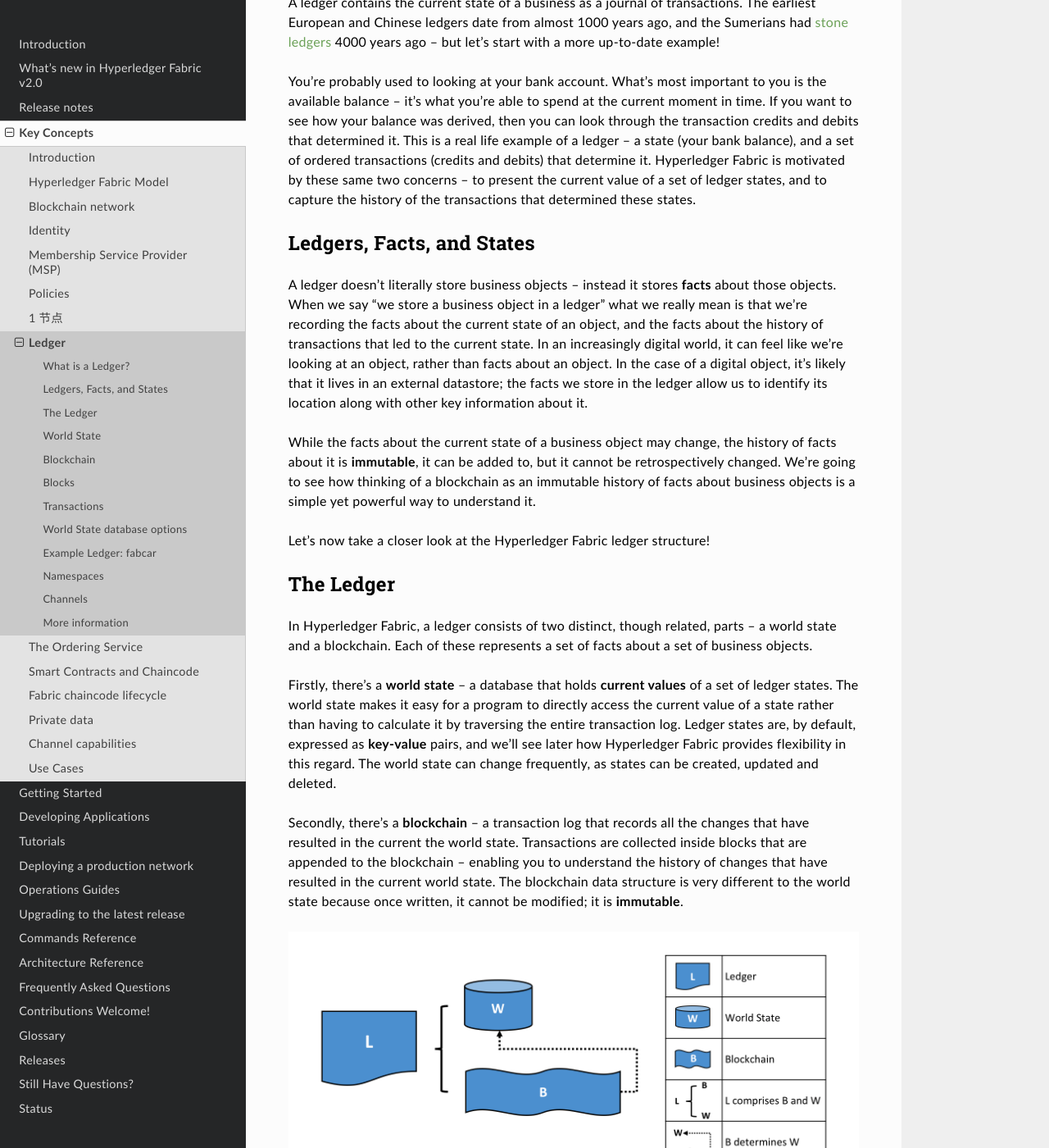
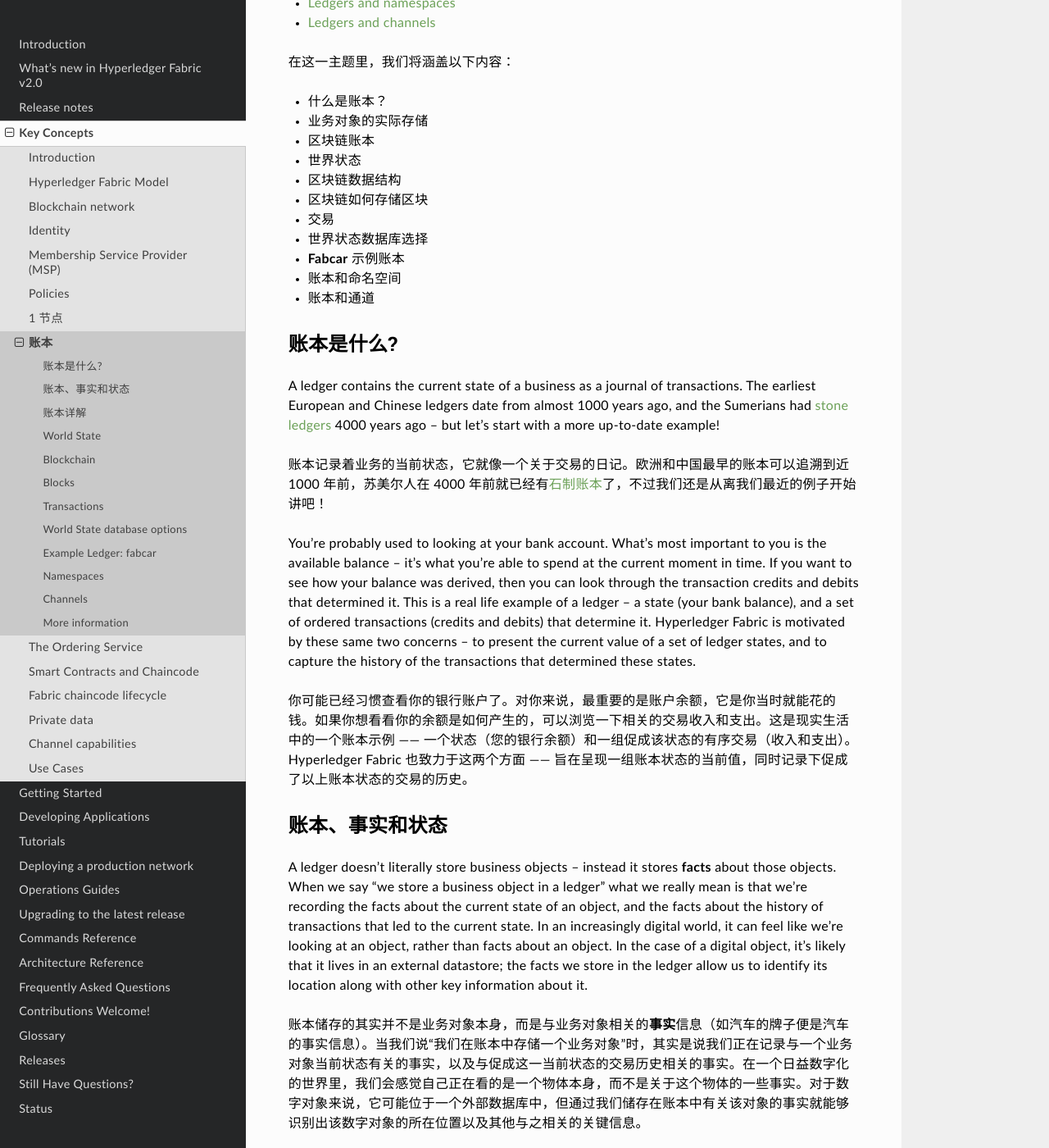
Before and after one commit to lbc-team/fabric_docs, a Sphinx documentation site: the page built from source/ledger/ledger.md, in a window 1280 px wide and 1400 px high, scrolled down 704 px. Shown: the whole window at 82% size. Built offline with Sphinx 7.4.7 and the Read the Docs theme 2.0.0, drawn with Linux system fonts in a browser that asks for light colours; formulas are drawn with MathJax 3; pages that are not in the unit, such as notebooks, are missing from menus; some of the changed text lies outside the part shown.

Commit message:
feature: translate ledger 1/10

```diff
--- a/source/ledger/ledger.md
+++ b/source/ledger/ledger.md
@@ -1,12 +1,13 @@
-# Ledger
+# 账本
 
 **Audience**: Architects, Application and smart contract developers,
 administrators
 
-A **ledger** is a key concept in Hyperledger Fabric; it stores important factual
-information about business objects; both the current value of the attributes of
-the objects, and the history of transactions that resulted in these current
-values.
+**受众**：架构师、应用程序和智能合约开发者、管理员
+
+A **ledger** is a key concept in Hyperledger Fabric; it stores important factual information about business objects; both the current value of the attributes of the objects, and the history of transactions that resulted in these current values.
+
+**账本**是 Hyperledger Fabric 中的一个关键概念，它存储了有关业务对象的重要事实信息，其中既包括对象属性的当前值，也包括产生这些当前值的交易的历史。
 
 In this topic, we're going to cover:
 
@@ -22,13 +23,28 @@ In this topic, we're going to cover:
 * [Ledgers and namespaces](#namespaces)
 * [Ledgers and channels](#channels)
 
-## What is a Ledger?
+在这一主题里，我们将涵盖以下内容：
+
+- 什么是账本？
+- 业务对象的实际存储
+- 区块链账本
+- 世界状态
+- 区块链数据结构
+- 区块链如何存储区块
+- 交易
+- 世界状态数据库选择
+- **Fabcar** 示例账本
+- 账本和命名空间
+- 账本和通道
+
+## 账本是什么?
 
 A ledger contains the current state of a business as a journal of transactions.
 The earliest European and Chinese ledgers date from almost 1000 years ago, and
-the Sumerians had [stone
-ledgers](http://www.sciencephoto.com/media/686227/view/accounting-ledger-sumerian-cuneiform)
+the Sumerians had [stone ledgers](http://www.sciencephoto.com/media/686227/view/accounting-ledger-sumerian-cuneiform)
 4000 years ago -- but let's start with a more up-to-date example!
+
+账本记录着业务的当前状态，它就像一个关于交易的日记。欧洲和中国最早的账本可以追溯到近 1000 年前，苏美尔人在 4000 年前就已经有[石制账本](http://www.sciencephoto.com/media/686227/view/accounting-ledger-sumerian-cuneiform)了，不过我们还是从离我们最近的例子开始讲吧！
 
 You're probably used to looking at your bank account. What's most important to
 you is the available balance -- it's what you're able to spend at the current
@@ -40,7 +56,9 @@ is motivated by these same two concerns -- to present the current value of a set
 of ledger states, and to capture the history of the transactions that determined
 these states.
 
-## Ledgers, Facts, and States
+你可能已经习惯查看你的银行账户了。对你来说，最重要的是账户余额，它是你当时就能花的钱。如果你想看看你的余额是如何产生的，可以浏览一下相关的交易收入和支出。这是现实生活中的一个账本示例 —— 一个状态（您的银行余额）和一组促成该状态的有序交易（收入和支出）。Hyperledger Fabric 也致力于这两个方面 —— 旨在呈现一组账本状态的当前值，同时记录下促成了以上账本状态的交易的历史。
+
+## 账本、事实和状态
 
 A ledger doesn't literally store business objects -- instead it stores **facts**
 about those objects. When we say "we store a business object in a ledger" what
@@ -51,6 +69,8 @@ object, rather than facts about an object. In the case of a digital object, it's
 likely that it lives in an external datastore; the facts we store in the ledger
 allow us to identify its location along with other key information about it.
 
+账本储存的其实并不是业务对象本身，而是与业务对象相关的**事实**信息（如汽车的牌子便是汽车的事实信息）。当我们说“我们在账本中存储一个业务对象”时，其实是说我们正在记录与一个业务对象当前状态有关的事实，以及与促成这一当前状态的交易历史相关的事实。在一个日益数字化的世界里，我们会感觉自己正在看的是一个物体本身，而不是关于这个物体的一些事实。对于数字对象来说，它可能位于一个外部数据库中，但通过我们储存在账本中有关该对象的事实就能够识别出该数字对象的所在位置以及其他与之相关的关键信息。
+
 While the facts about the current state of a business object may change, the
 history of facts about it is **immutable**, it can be added to, but it cannot be
 retrospectively changed. We're going to see how thinking of a blockchain as an
@@ -59,8 +79,12 @@ to understand it.
 
 Let's now take a closer look at the Hyperledger Fabric ledger structure!
 
+虽然与业务对象当前状态相关的事实可能会发生改变，但是与之相关的事实历史是**不可变的**，我们可以在事实历史上增加新的事实，但无法更改历史中已经存在的事实。我们将看到，如果把区块链看作是与业务对象有关的事实历史，且该历史是不可更改的，那么我们就能够很轻松、高效地理解区块链。
 
-## The Ledger
+现在我们来深入探讨一下 Hyperledger Fabric 的账本结构！
+
+
+## 账本详解
 
 In Hyperledger Fabric, a ledger consists of two distinct, though related, parts
 -- a world state and a blockchain. Each of these represents a set of facts about
```
